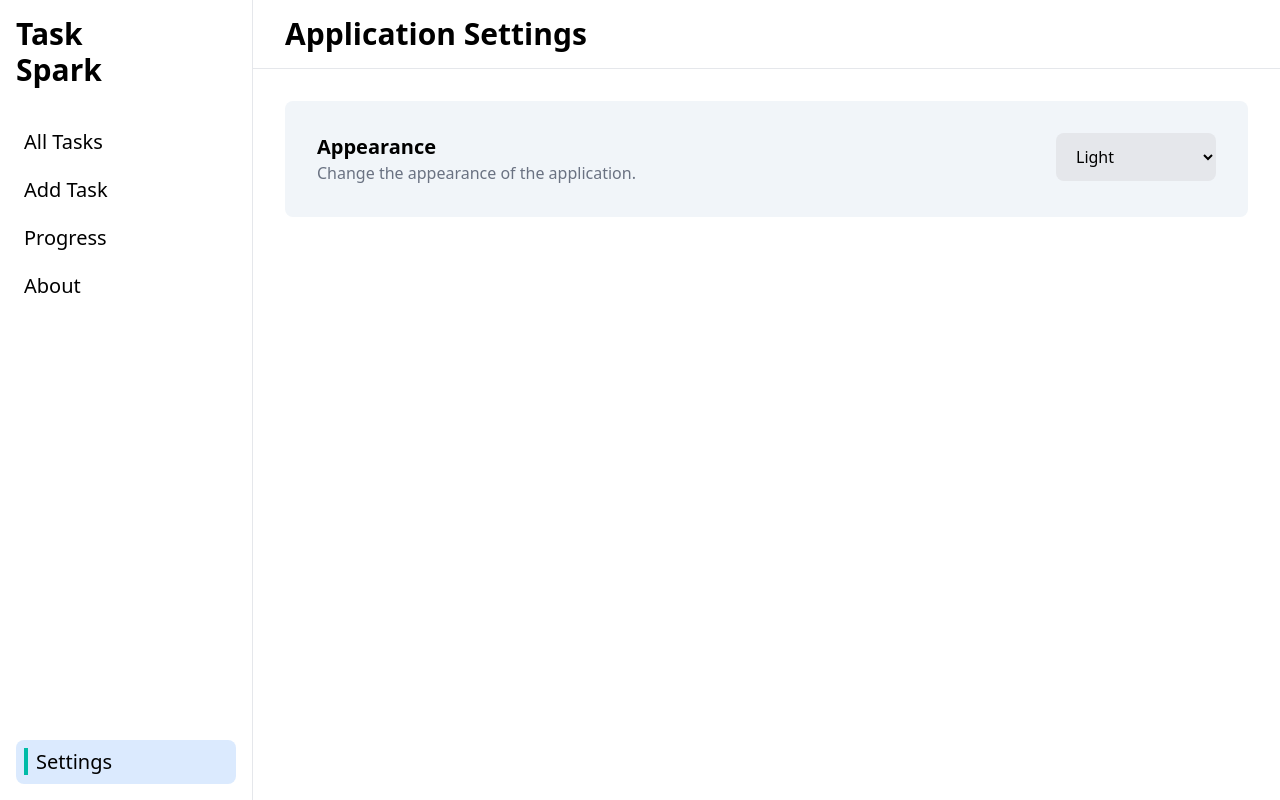
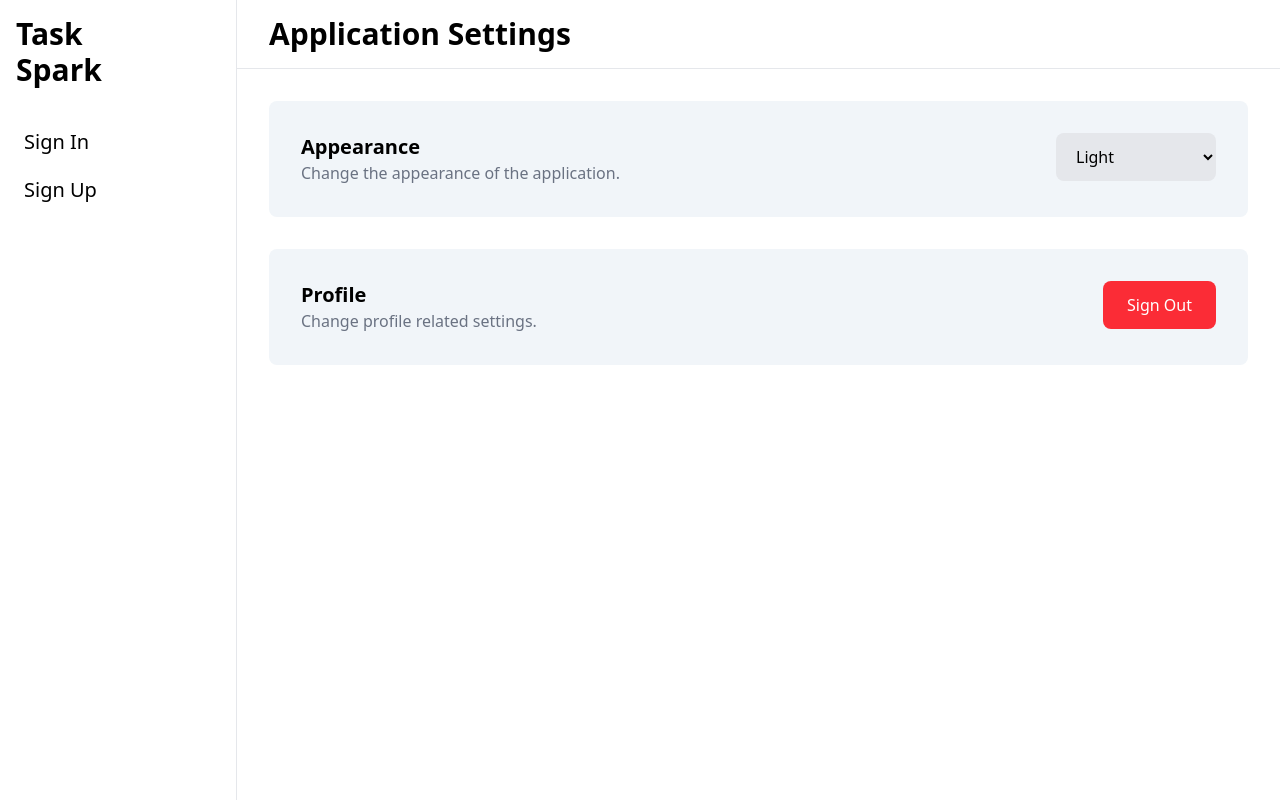
Before and after one commit to unrealblood/task-spark-nextjs, a Next.js app: page /settings in a window 1280 px wide. Built offline with nearby package versions, Linux system fonts and the light colour scheme; no server answers.

Commit message:
rename some page component names to correct names, add redirect to home page after signin and signup functionality, add signout button in settings page, and linked header with firebase-auth state observer

```diff
--- a/app/about/page.js
+++ b/app/about/page.js
@@ -1,6 +1,6 @@
 import Link from "next/link";
 
-export default async function Progress() {
+export default async function About() {
     return (
         <div className="min-h-screen border-l border-gray-200 w-full">
             <header className="border-b border-gray-200 py-4 px-8">
--- a/app/components/auth/signin/SignInForm.jsx
+++ b/app/components/auth/signin/SignInForm.jsx
@@ -2,6 +2,7 @@
 
 import { app } from "@/lib/firebase/app";
 import { getAuth, signInWithEmailAndPassword } from "firebase/auth";
+import { useRouter } from "next/navigation";
 import { useState } from "react";
 
 export default function SigninForm() {
@@ -12,6 +13,8 @@ export default function SigninForm() {
     const [isLoading, setIsLoading] = useState(false);
 
     const firebaseAuth = getAuth(app);
+
+    const router = useRouter();
 
     async function handleSubmit(e) {
         e.preventDefault();
@@ -43,6 +46,8 @@ export default function SigninForm() {
 
                 setReactionMessageType("success");
                 setReactionMessage("Signed in successfully.");
+
+                router.push("/");
             }
         })
         .catch((error) => {
--- a/app/components/auth/signup/SignupForm.jsx
+++ b/app/components/auth/signup/SignupForm.jsx
@@ -2,6 +2,7 @@
 
 import { app } from "@/lib/firebase/app";
 import { createUserWithEmailAndPassword, getAuth } from "firebase/auth";
+import { useRouter } from "next/navigation";
 import { useState } from "react";
 
 export default function SignupForm() {
@@ -14,6 +15,8 @@ export default function SignupForm() {
     const [isLoading, setIsLoading] = useState(false);
 
     const firebaseAuth = getAuth(app);
+
+    const router = useRouter();
 
     async function handleSubmit(e) {
         e.preventDefault();
@@ -61,6 +64,8 @@ export default function SignupForm() {
 
                 setReactionMessageType("success");
                 setReactionMessage("Successfully signed up. You can now login.");
+
+                router.push("/");
             }
         })
         .catch((error) => {
--- a/app/components/header/HeaderClientComponent.jsx
+++ b/app/components/header/HeaderClientComponent.jsx
@@ -1,12 +1,27 @@
 "use client";
 
-import { useSelector } from "react-redux";
+import { useDispatch, useSelector } from "react-redux";
 import HeaderAuthNavItems from "./HeaderAuthNavItems";
 import HeaderSettings from "./HeaderSettings";
 import HeaderUnauthNavItems from "./HeaderUnauthNavItems";
+import { getAuth, onAuthStateChanged } from "firebase/auth";
+import { app } from "@/lib/firebase/app";
+import { setIsAuthenticated } from "@/app/redux/slices/authSlice";
 
 export default function HeaderClientComponent() {
     const isAuth = useSelector(state => state.auth.isAuthenticated);
+
+    const dispatch = useDispatch();
+
+    const firebaseAuth = getAuth(app);
+    onAuthStateChanged(firebaseAuth, (user) => {
+        if(user) {
+            dispatch(setIsAuthenticated(true));
+        }
+        else {
+            dispatch(setIsAuthenticated(false));
+        }
+    })
 
     return (
         <>
--- /dev/null
+++ b/app/components/settings/SignoutComponent.jsx
@@ -0,0 +1,32 @@
+"use client";
+
+import { app } from "@/lib/firebase/app";
+import { getAuth, signOut } from "firebase/auth";
+import { useRouter } from "next/navigation";
+
+export default function SignoutComponent() {
+    const firebaseAuth = getAuth(app);
+
+    const router = useRouter();
+
+    async function handleSignout() {
+        await signOut(firebaseAuth);
+
+        router.push("/auth/signin");
+    }
+
+    return (
+        <section className="mx-8 mt-8 bg-slate-100 p-8 rounded-lg">
+            <div className="flex justify-between items-start">
+                <div>
+                    <h2 className="font-bold text-xl">Profile</h2>
+                    <p className="text-gray-500">Change profile related settings.</p>
+                </div>
+
+                <div>
+                    <button type="button" onClick={handleSignout} className="bg-red-500 text-white px-6 py-3 cursor-pointer rounded-lg">Sign Out</button>
+                </div>
+            </div>
+        </section>
+    );
+}
--- a/app/settings/page.js
+++ b/app/settings/page.js
@@ -1,6 +1,6 @@
-import Link from "next/link";
+import SignoutComponent from "../components/settings/SignoutComponent";
 
-export default async function Progress() {
+export default async function Settings() {
     return (
         <div className="min-h-screen border-l border-gray-200 w-full">
             <header className="border-b border-gray-200 py-4 px-8">
@@ -25,6 +25,8 @@ export default async function Progress() {
                     </div>
                 </div>
             </section>
+
+            <SignoutComponent />
         </div>
     );
 }
--- a/lib/firebase/app.js
+++ b/lib/firebase/app.js
@@ -1,5 +1,5 @@
 import { initializeApp } from "firebase/app";
-import { getAnalytics } from "firebase/analytics";
+//import { getAnalytics } from "firebase/analytics";
 
 const firebaseConfig = {
     apiKey: process.env.NEXT_PUBLIC_FIREBASE_API_KEY,
@@ -12,4 +12,4 @@ const firebaseConfig = {
 };
 
 export const app = initializeApp(firebaseConfig);
-export const analytics = getAnalytics(app);
+//export const analytics = getAnalytics(app);
```
